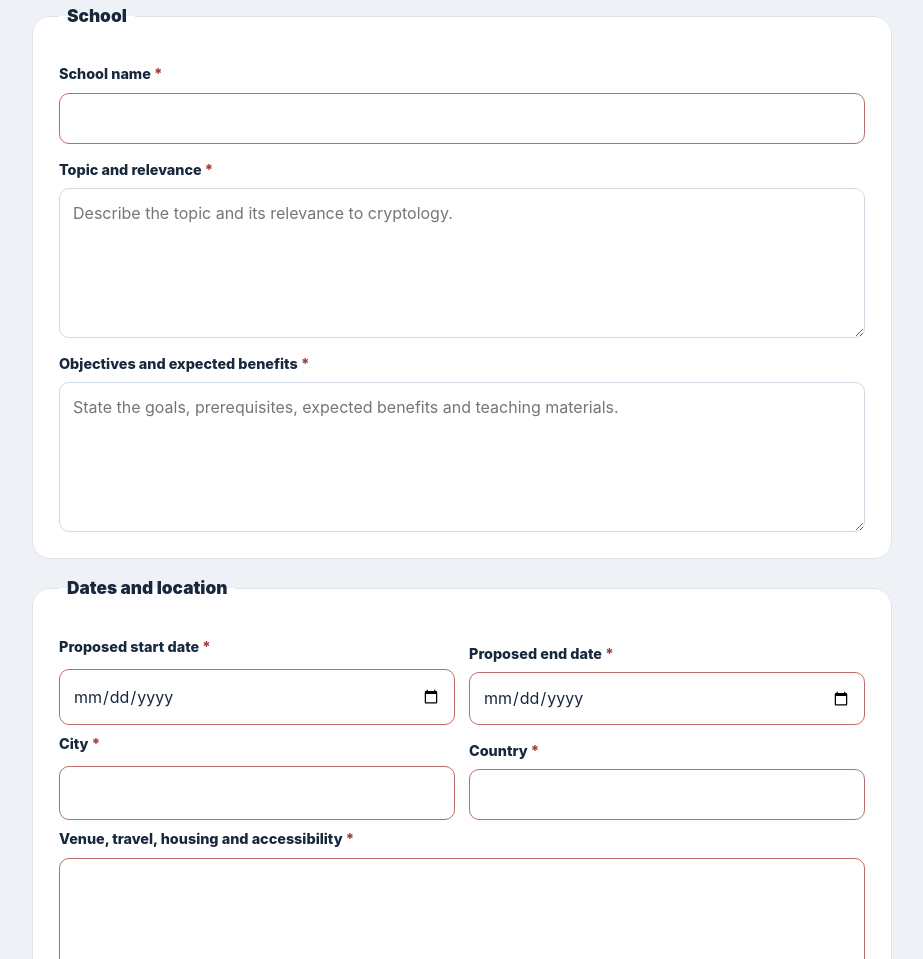
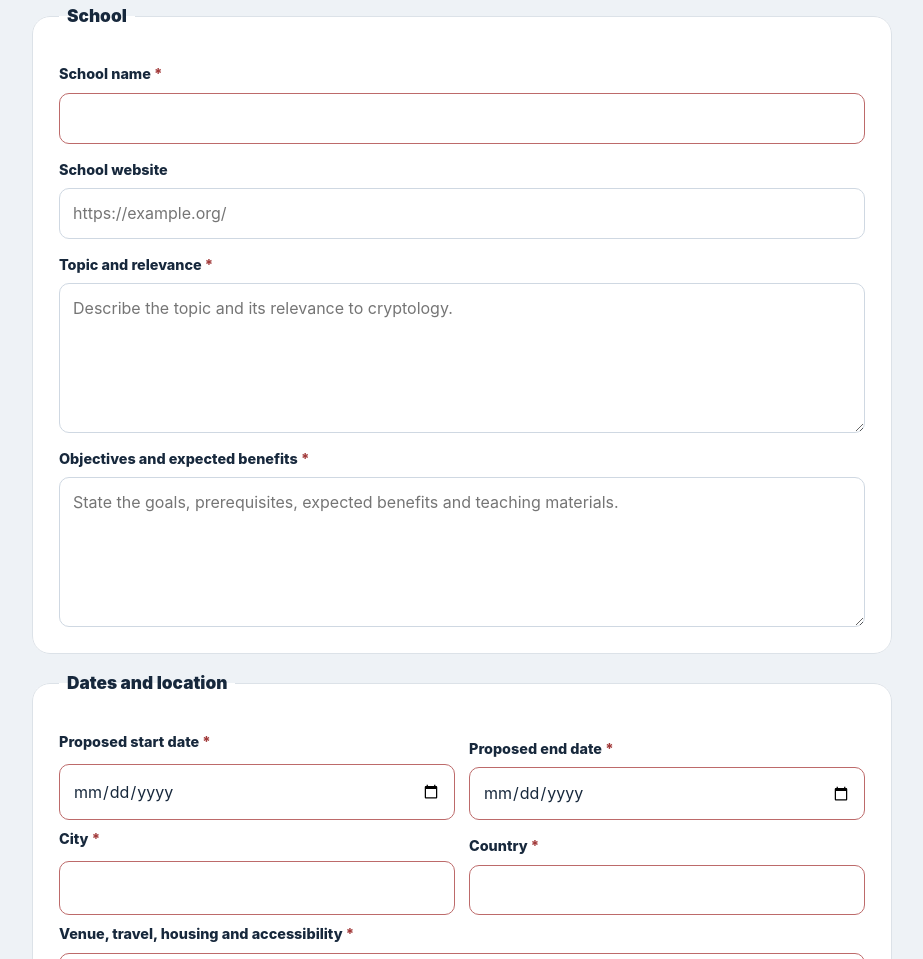
Before and after one commit to PanchoRH/iacr-schools, a plain HTML site: page propose.html in a window 1280 px wide. Shown: the part 2501-3460 px from the top of the page, without its empty margins (178-1101 px from the left). Drawn offline with Linux system fonts and the light colour scheme.

Commit message:
Add school website field to proposal form

```diff
--- a/propose.html
+++ b/propose.html
@@ -104,6 +104,10 @@
         <label class="field">
           <span>School name <em>*</em></span>
           <input name="school_name" required>
+        </label>
+        <label class="field">
+          <span>School website</span>
+          <input name="school_website" type="url" inputmode="url" autocomplete="url" placeholder="https://example.org/">
         </label>
         <label class="field">
           <span>Topic and relevance <em>*</em></span>
```
